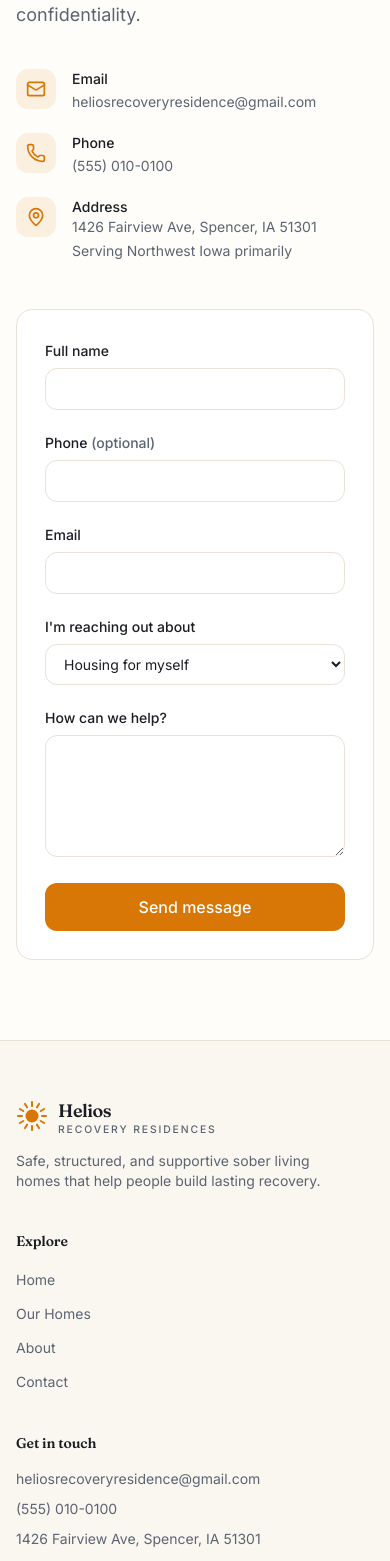
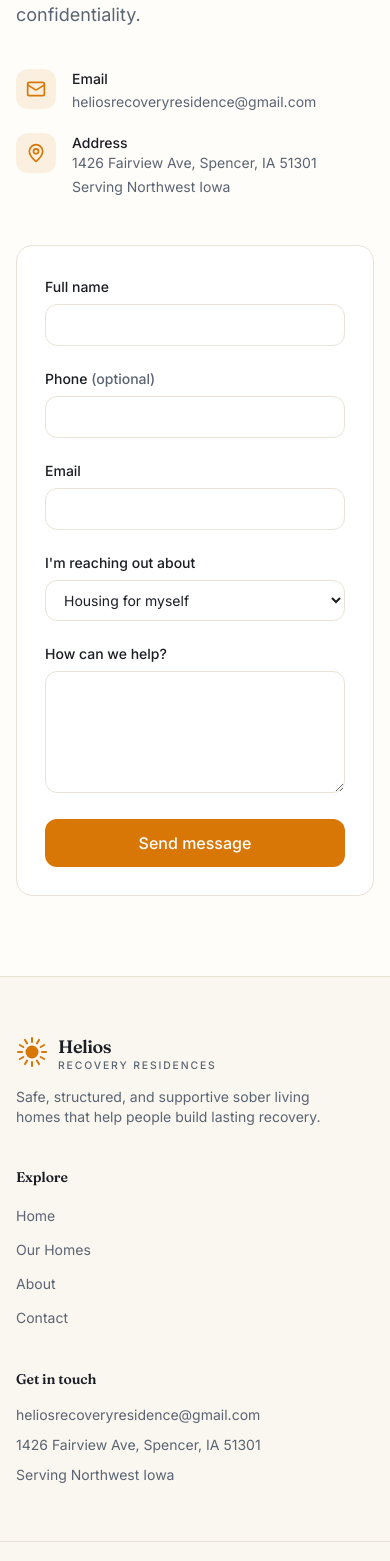
Before and after one commit to coderanknarsi/helios-recovery, a Next.js app: page /contact in a window 390 px wide. Shown: the part 300-1861 px from the top of the page. Built offline with nearby package versions, Linux system fonts and the light colour scheme.

Commit message:
Refine public contact copy: remove phone display and service-area wording

```diff
--- a/src/app/(marketing)/apply/page.tsx
+++ b/src/app/(marketing)/apply/page.tsx
@@ -50,14 +50,7 @@ export default function ApplyPage() {
       </div>
 
       <p className="mt-8 text-center text-sm text-muted-foreground">
-        Prefer to talk first? Call us at{" "}
-        <Link
-          href={`tel:${siteConfig.phone}`}
-          className="font-medium text-foreground hover:underline"
-        >
-          {siteConfig.phone}
-        </Link>{" "}
-        or{" "}
+        Prefer to talk first?{" "}
         <Link href="/contact" className="font-medium text-foreground hover:underline">
           send a message
         </Link>
--- a/src/app/(marketing)/contact/page.tsx
+++ b/src/app/(marketing)/contact/page.tsx
@@ -1,5 +1,5 @@
 import type { Metadata } from "next";
-import { Mail, Phone, MapPin } from "lucide-react";
+import { Mail, MapPin } from "lucide-react";
 import { ContactForm } from "@/components/contact-form";
 import { siteConfig } from "@/lib/site";
 
@@ -44,22 +44,6 @@ export default function ContactPage() {
             </div>
             <div className="flex items-start gap-4">
               <span className="flex h-10 w-10 items-center justify-center rounded-lg bg-primary/10 text-primary">
-                <Phone className="h-5 w-5" />
-              </span>
-              <div>
-                <dt className="text-sm font-medium">Phone</dt>
-                <dd>
-                  <a
-                    className="text-sm text-muted-foreground hover:text-foreground"
-                    href={`tel:${siteConfig.phone}`}
-                  >
-                    {siteConfig.phone}
-                  </a>
-                </dd>
-              </div>
-            </div>
-            <div className="flex items-start gap-4">
-              <span className="flex h-10 w-10 items-center justify-center rounded-lg bg-primary/10 text-primary">
                 <MapPin className="h-5 w-5" />
               </span>
               <div>
--- a/src/app/(marketing)/page.tsx
+++ b/src/app/(marketing)/page.tsx
@@ -1,5 +1,4 @@
 import type { Metadata } from "next";
-import Link from "next/link";
 import {
   ShieldCheck,
   HeartHandshake,
@@ -186,12 +185,6 @@ export default function HomePage() {
             <ButtonLink href="/apply" size="lg">
               Apply for a Bed
             </ButtonLink>
-            <Link
-              href={`tel:${siteConfig.phone}`}
-              className="text-sm font-medium text-background/80 hover:text-background"
-            >
-              or call {siteConfig.phone}
-            </Link>
           </div>
         </div>
       </section>
--- a/src/components/site-footer.tsx
+++ b/src/components/site-footer.tsx
@@ -37,11 +37,6 @@ export function SiteFooter() {
                 {siteConfig.email}
               </a>
             </li>
-            <li>
-              <a className="hover:text-foreground" href={`tel:${siteConfig.phone}`}>
-                {siteConfig.phone}
-              </a>
-            </li>
             <li>{siteConfig.address}</li>
             <li>{siteConfig.location}</li>
           </ul>
--- a/src/lib/site.ts
+++ b/src/lib/site.ts
@@ -7,7 +7,7 @@ export const siteConfig = {
   email: "heliosrecoveryresidence@gmail.com",
   phone: "(555) 010-0100",
   address: "1426 Fairview Ave, Spencer, IA 51301",
-  location: "Serving Northwest Iowa primarily",
+  location: "Serving Northwest Iowa",
 };
 
 export const mainNav = [
```
